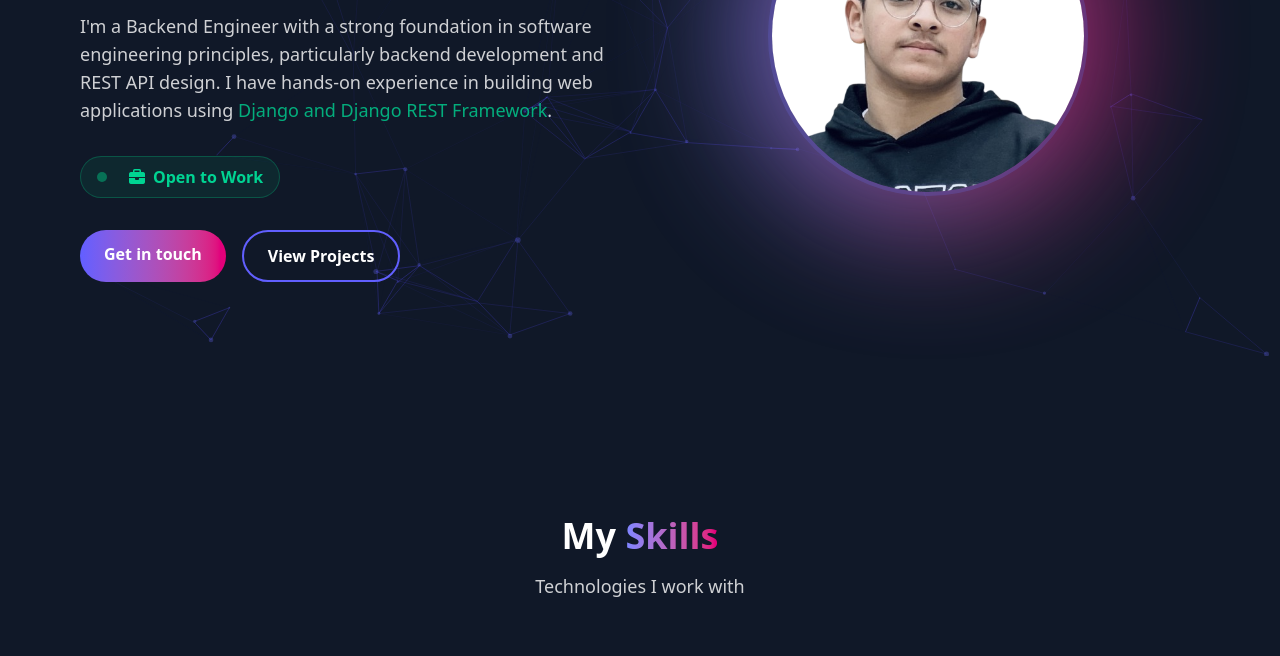
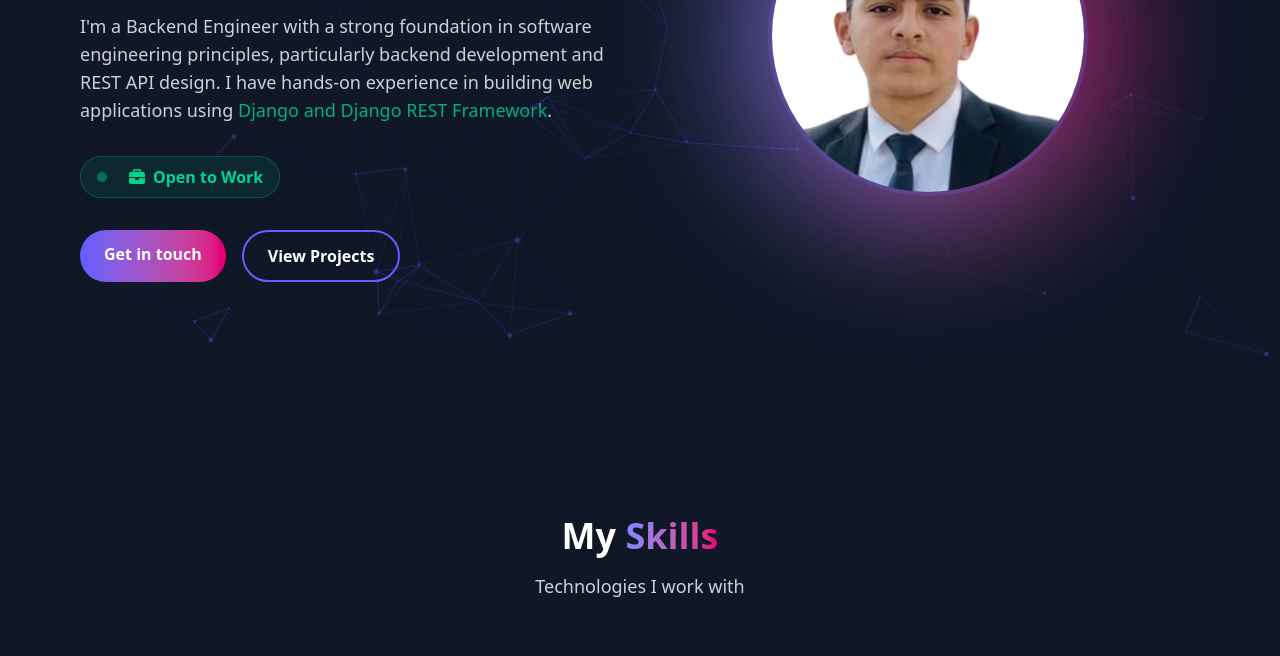
Before and after one commit to OmarMuhammmed/OmarMuhammmed.github.io, a website: page index.html in a window 1280 px wide. Shown: the part 444-1100 px from the top of the page. Drawn offline with nearby package versions, Linux system fonts and the light colour scheme.

Commit message:
update profile img

```diff
--- a/index.html
+++ b/index.html
@@ -344,7 +344,7 @@
             <div class="flex-1 flex justify-center animate-slide-in-right">
               <div class="relative w-64 h-64 md:w-80 md:h-80">
                 <img
-                  src="./porfile.png"
+                  src="./profile1.png"
                   alt="Omar Muhammed"
                   class="w-full h-full object-cover rounded-full border-4 border-indigo-500/30 hover:scale-105 hover:grayscale-0 grayscale-[30%] transition-all duration-300 z-10 relative" />
                 <div
```
Also changed, not shown: profile.png (renamed from porfile.png), profile1.png (added).
